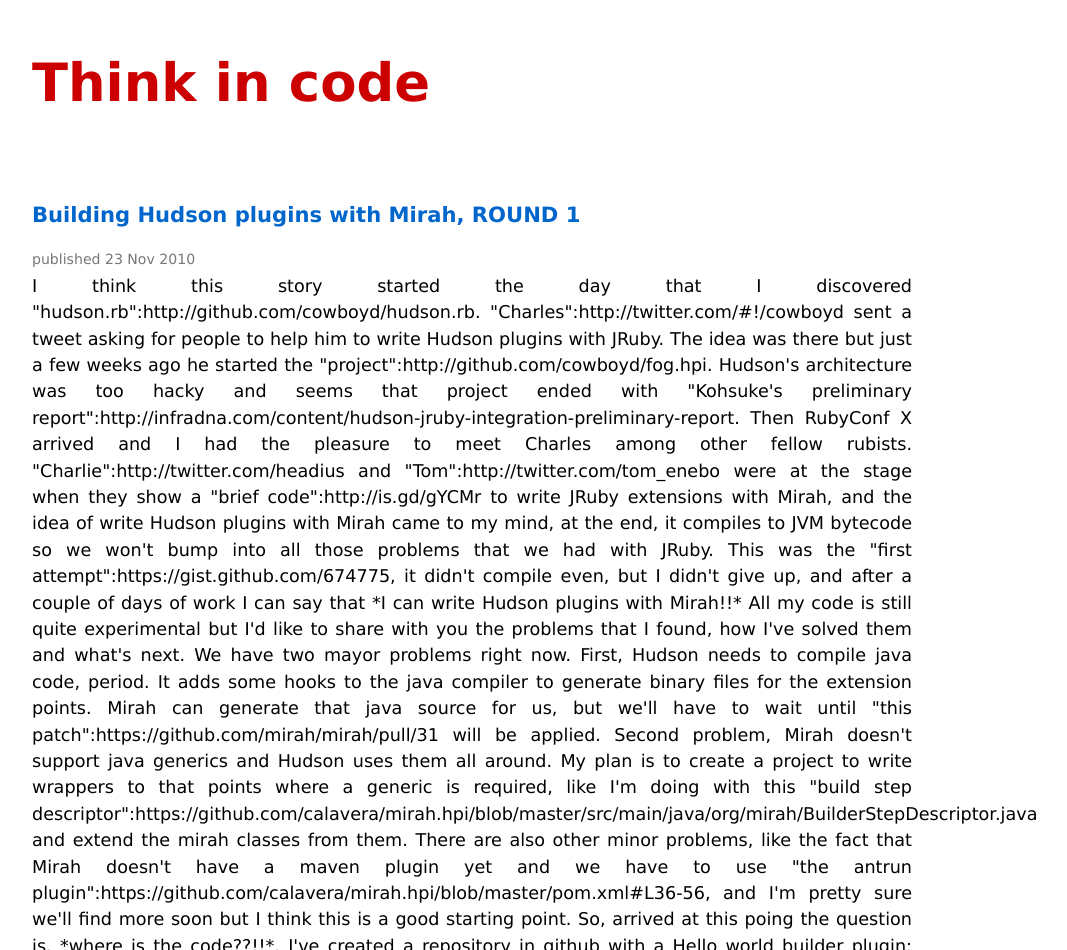
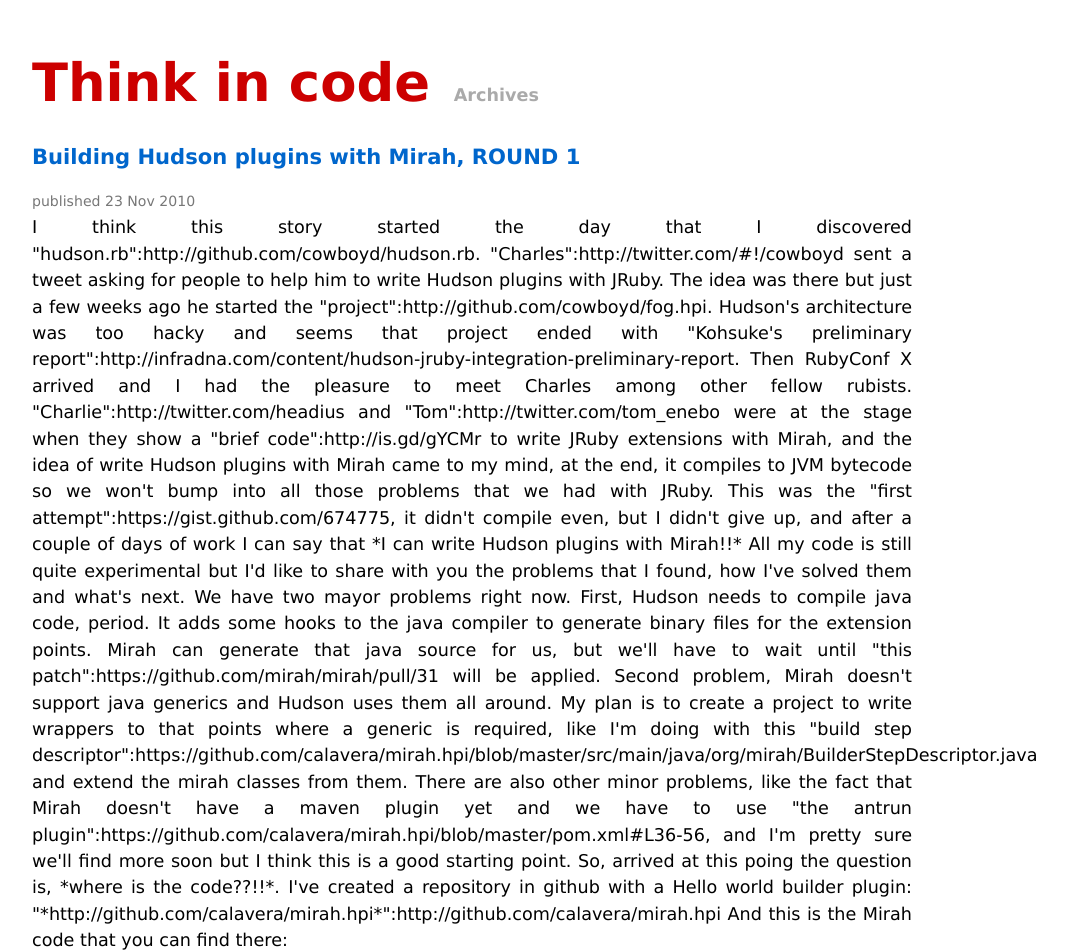
Before and after one commit to calavera/calavera.github.com, a Jekyll site: the page built from index.html, in a window 1280 px wide, cut to the strip 0-950 px from the top of the page. Shown: the whole strip, without its empty margins (168-1235 px from the left). Built offline with Jekyll 4.4.1, drawn with Linux system fonts in a browser that asks for light colours.

Commit message:
add archives

```diff
--- a/_layouts/default.html
+++ b/_layouts/default.html
@@ -17,7 +17,8 @@
 <div class="site">
   <nav>
     <div class="title">
-      <a href="/">Think in code</a>
+      <a class="home" href="/">Think in code</a>
+      <a class="extra" rel"archives" href="/archives.html">Archives</a>
     </div>
   </nav>
 
--- a/static/css/screen.css
+++ b/static/css/screen.css
@@ -100,7 +100,6 @@ ul.posts span {
    color: #c00;
    font-weight: bold;
    margin-bottom: 2em;
-   font-size:3em;
 }
 
 .site .title a {
@@ -112,14 +111,19 @@ ul.posts span {
    color: #06c;
 }
 
+.site .title a.home {
+   font-size:3em;
+}
+
 .site .title a.extra {
    color: #aaa;
    text-decoration: none;
    margin-left: 1em;
+   valign: top;
 }
 
 .site .title a.extra:hover {
-   color: black;
+   color: #06c;
 }
 
 .site .meta {
```
Also changed, not shown: archives.html (added, +11 -0 lines).
